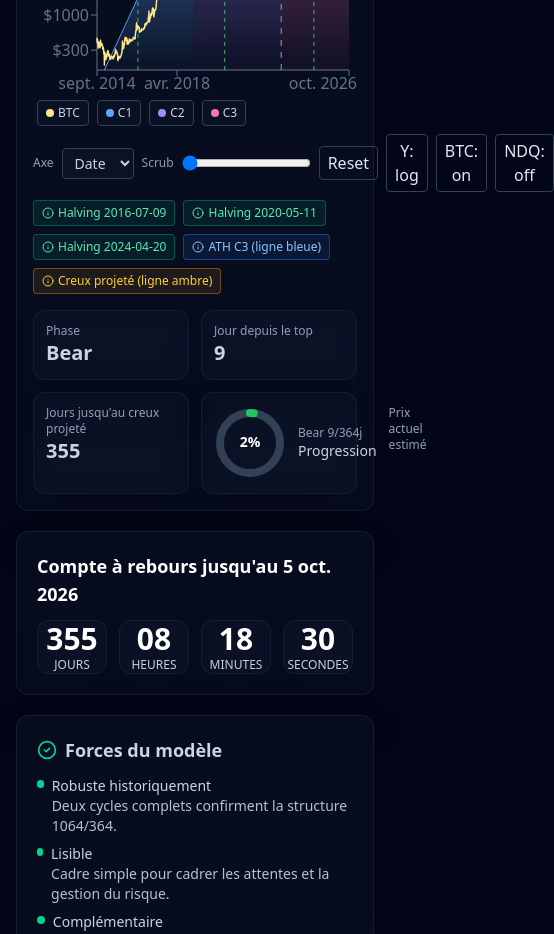
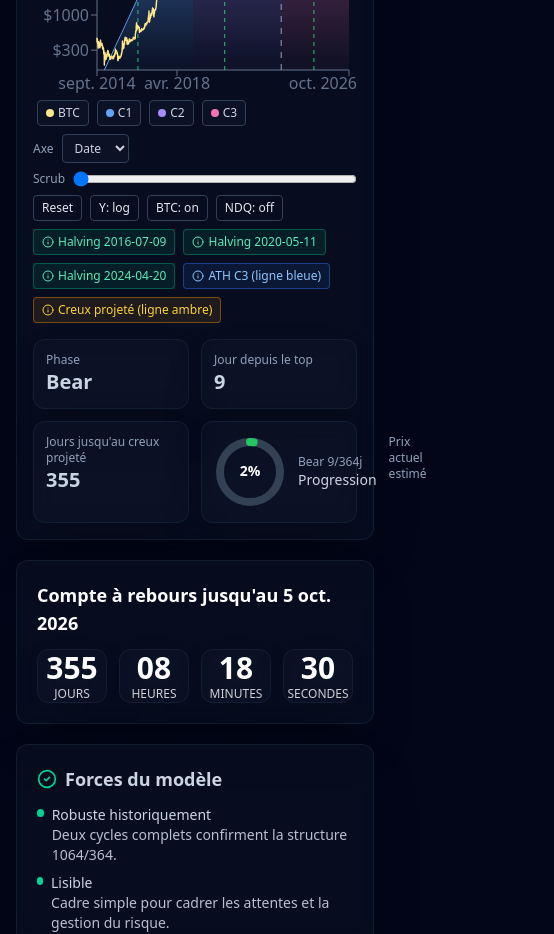
Before and after one commit to DanielJandric/cryptos, a Next.js app: page / in a window 390 px wide. Shown: the part 3140-4074 px from the top of the page, 554 px wide, since content can reach past the window. Built offline with nearby package versions, Linux system fonts and the light colour scheme.

Commit message:
fix: mobile toolbar wraps to two lines; keep legend compact on iPhone

```diff
--- a/components/ChartSection.tsx
+++ b/components/ChartSection.tsx
@@ -282,11 +282,12 @@ export default function ChartSection() {
           NDQ période: {ndqRestrict ? `${CYCLE_3.bottomDate.toISOString().slice(0,10)} → ${CYCLE_3.nextBottomDate.toISOString().slice(0,10)}` : 'complet'}
         </div>
       )}
-      {/* Mobile action bar under chart */}
-      <div className="md:hidden mt-2 flex items-center gap-2">
+      {/* Mobile action bar under chart (wrap on multiple lines for iPhone) */}
+      <div className="md:hidden mt-2 flex flex-wrap items-center gap-2">
+        <div className="flex items-center gap-2">
           <label className="text-xs text-slate-400">Axe</label>
           <select
-          className="bg-slate-900/60 border border-slate-700 rounded px-2 py-1 text-sm"
+            className="bg-slate-900/60 border border-slate-700 rounded px-2 py-1 text-xs"
             value={xMode}
             onChange={(e) => useUIStore.getState().setXMode(e.target.value as "date" | "days")}
             aria-label="Mode de l'axe X (mobile)"
@@ -294,6 +295,8 @@ export default function ChartSection() {
             <option value="date">Date</option>
             <option value="days">Jours</option>
           </select>
+        </div>
+        <div className="flex items-center gap-2 basis-full">
           <label className="text-xs text-slate-400">Scrub</label>
           <input
             type="range"
@@ -301,18 +304,20 @@ export default function ChartSection() {
             max={getMaxCycleDays()}
             value={dayOffset}
             onChange={(e) => useUIStore.getState().setDayOffset(parseInt(e.target.value, 10))}
-          className="flex-1"
+            className="w-full"
             aria-label="Scrubber (jours)"
           />
+        </div>
+        <div className="flex items-center gap-2">
           <button
-          className="px-2 py-1 rounded border border-slate-700 text-slate-200 hover:bg-slate-800"
+            className="px-2 py-1 rounded border border-slate-700 text-slate-200 hover:bg-slate-800 text-xs"
             onClick={() => setBrushKey((k) => k + 1)}
             aria-label="Réinitialiser le zoom (mobile)"
           >
             Reset
           </button>
           <button
-          className="px-2 py-1 rounded border border-slate-700 text-slate-200 hover:bg-slate-800"
+            className="px-2 py-1 rounded border border-slate-700 text-slate-200 hover:bg-slate-800 text-xs"
             onClick={() => {
               useUIStore.getState().setYScale(yScale === "log" ? "linear" : "log");
             }}
@@ -321,19 +326,20 @@ export default function ChartSection() {
             {yScale === "log" ? "Y: log" : "Y: lin"}
           </button>
           <button
-          className="px-2 py-1 rounded border border-slate-700 text-slate-200 hover:bg-slate-800"
+            className="px-2 py-1 rounded border border-slate-700 text-slate-200 hover:bg-slate-800 text-xs"
             onClick={() => useUIStore.getState().toggleShowBtc()}
             aria-label="Afficher/masquer BTC réel"
           >
             {showBtc ? "BTC: on" : "BTC: off"}
           </button>
           <button
-          className="px-2 py-1 rounded border border-slate-700 text-slate-200 hover:bg-slate-800"
+            className="px-2 py-1 rounded border border-slate-700 text-slate-200 hover:bg-slate-800 text-xs"
             onClick={() => useUIStore.getState().toggleShowNdq()}
             aria-label="Afficher/masquer NASDAQ"
           >
             {showNdq ? "NDQ: on" : "NDQ: off"}
           </button>
+        </div>
       </div>
       <ChartAnnotations />
 
```
Lines whose indentation alone changed are shown as unchanged.
